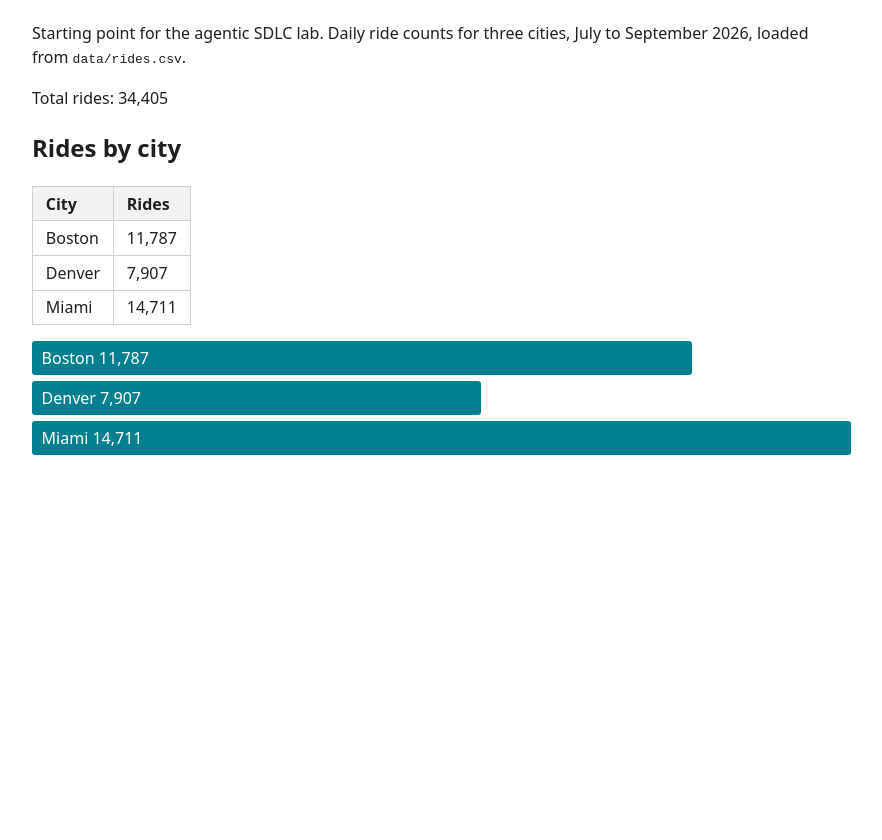
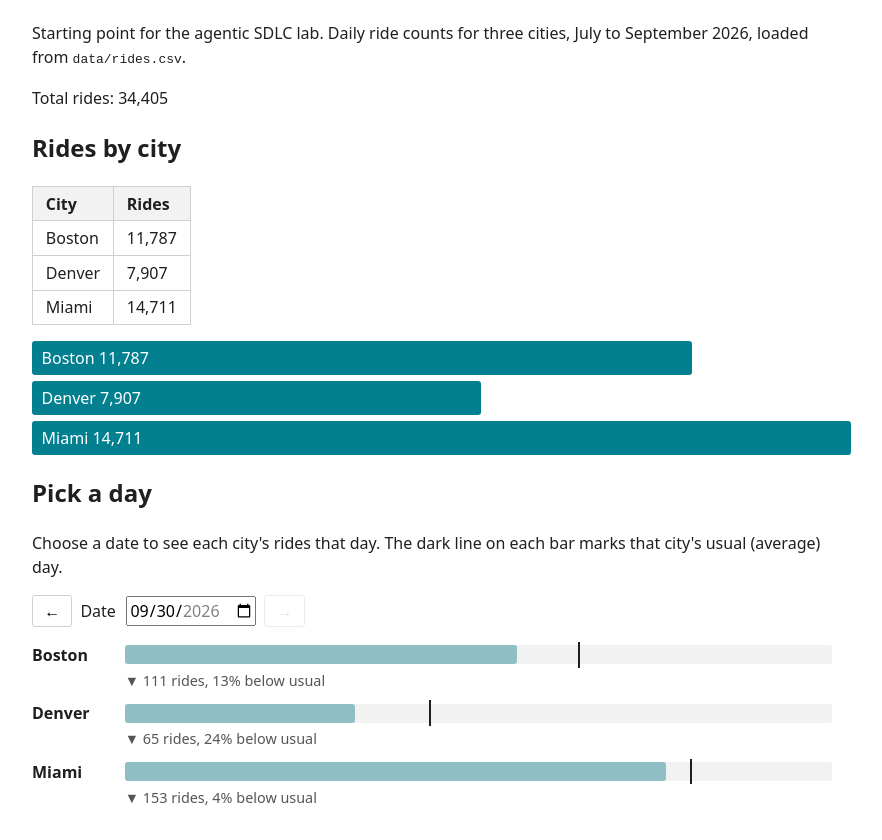
Before and after one commit to TMutarimanja/pocock-lab, a website: page site/index.html in a window 1280 px wide. Shown: the part 130-970 px from the top of the page, without its empty margins (208-1090 px from the left). Before the commit the page ends 800 px from the top, so only its background shows below. Drawn offline with Linux system fonts and the light colour scheme.

Commit message:
Add Pick a day section to the home page

```diff
--- a/site/index.html
+++ b/site/index.html
@@ -22,10 +22,20 @@
       </table>
       <div id="chart" class="bars" role="img" aria-label="Bar chart of rides by city"></div>
     </section>
+    <section id="pick-a-day">
+      <h2>Pick a day</h2>
+      <p>Choose a date to see each city's rides that day. The dark line on each bar marks that city's usual (average) day.</p>
+      <div class="day-picker">
+        <button type="button" id="prev-day" aria-label="Previous day">&larr;</button>
+        <label>Date <input type="date" id="day"></label>
+        <button type="button" id="next-day" aria-label="Next day">&rarr;</button>
+      </div>
+      <ul id="day-results" class="day-results" aria-live="polite"></ul>
+    </section>
   </main>
   <script type="module">
     import { parseCsv } from "./src/csv.js";
-    import { totalRides, ridesByCity } from "./src/stats.js";
+    import { totalRides, ridesByCity, busiestDayByCity, dayVsUsual } from "./src/stats.js";
 
     const response = await fetch("./data/rides.csv");
     const rows = parseCsv(await response.text());
@@ -48,6 +58,61 @@
       bar.textContent = `${city} ${rides.toLocaleString()}`;
       chart.appendChild(bar);
     }
+
+    // Pick a day: one row per city, a bar for that day's rides with a tick at its usual level.
+    const dates = [...new Set(rows.map((row) => row.date))].sort();
+    const dayInput = document.getElementById("day");
+    const results = document.getElementById("day-results");
+    const scale = Math.max(...busiestDayByCity(rows).map((d) => d.rides));
+    dayInput.min = dates[0];
+    dayInput.max = dates.at(-1);
+    dayInput.value = dates.at(-1);
+
+    function showDay() {
+      const date = dayInput.value;
+      document.getElementById("prev-day").disabled = date <= dates[0];
+      document.getElementById("next-day").disabled = date >= dates.at(-1);
+      results.replaceChildren();
+      for (const { city, rides, usual, change } of dayVsUsual(rows, date)) {
+        const li = document.createElement("li");
+        const name = document.createElement("span");
+        name.className = "day-city";
+        name.textContent = city;
+        const track = document.createElement("span");
+        track.className = "day-track";
+        const fill = document.createElement("span");
+        fill.className = "day-fill";
+        fill.style.width = `${((rides ?? 0) / scale) * 100}%`;
+        const tick = document.createElement("span");
+        tick.className = "day-usual";
+        tick.style.left = `${(usual / scale) * 100}%`;
+        tick.title = `Usual: ${Math.round(usual)} rides`;
+        track.append(fill, tick);
+        const note = document.createElement("span");
+        note.className = "day-note";
+        if (rides === null) {
+          note.textContent = "No data";
+        } else {
+          const percent = Math.round(change * 100);
+          const word = percent > 0 ? "above" : percent < 0 ? "below" : "right on";
+          note.textContent = `${rides} rides, ${percent === 0 ? "" : `${Math.abs(percent)}% `}${word} usual`;
+          li.dataset.trend = percent > 0 ? "up" : percent < 0 ? "down" : "same";
+        }
+        li.append(name, track, note);
+        results.append(li);
+      }
+    }
+
+    function stepDay(by) {
+      const at = dates.indexOf(dayInput.value);
+      dayInput.value = dates[Math.min(dates.length - 1, Math.max(0, (at === -1 ? 0 : at) + by))];
+      showDay();
+    }
+
+    dayInput.addEventListener("change", showDay);
+    document.getElementById("prev-day").addEventListener("click", () => stepDay(-1));
+    document.getElementById("next-day").addEventListener("click", () => stepDay(1));
+    showDay();
   </script>
 </body>
 </html>
--- a/site/style.css
+++ b/site/style.css
@@ -7,3 +7,17 @@ th, td { border: 1px solid #d0d0d0; padding: 0.3rem 0.8rem; text-align: left; }
 th { background: #f2f2f2; }
 .bars { display: flex; flex-direction: column; gap: 0.4rem; margin: 1rem 0; }
 .bar { background: #028090; color: #ffffff; padding: 0.3rem 0.6rem; border-radius: 3px; white-space: nowrap; min-width: 6rem; }
+.day-picker { display: flex; align-items: center; gap: 0.5rem; margin: 0.5rem 0 1rem; }
+.day-picker button { font: inherit; padding: 0.2rem 0.7rem; border: 1px solid #d0d0d0; border-radius: 3px; background: #ffffff; cursor: pointer; }
+.day-picker button:disabled { opacity: 0.4; cursor: default; }
+.day-picker input { font: inherit; margin-left: 0.4rem; }
+.day-results { list-style: none; padding: 0; margin: 0; display: grid; gap: 0.6rem; }
+.day-results li { display: grid; grid-template-columns: 5rem 1fr; gap: 0.2rem 0.8rem; align-items: center; }
+.day-city { font-weight: 600; }
+.day-track { position: relative; height: 1.2rem; background: #f2f2f2; border-radius: 3px; }
+.day-fill { position: absolute; inset: 0 auto 0 0; background: #028090; border-radius: 3px; }
+.day-results li[data-trend="down"] .day-fill { background: #8fbfc5; }
+.day-usual { position: absolute; top: -0.2rem; bottom: -0.2rem; width: 2px; background: #1f1f1f; }
+.day-note { grid-column: 2; font-size: 0.9rem; color: #555555; }
+.day-results li[data-trend="up"] .day-note::before { content: "\25B2  "; color: #028090; }
+.day-results li[data-trend="down"] .day-note::before { content: "\25BC  "; color: #555555; }
```
